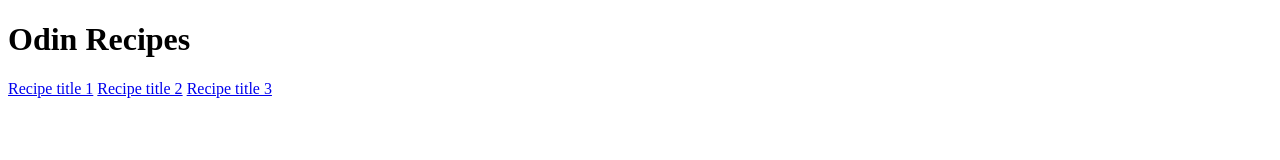
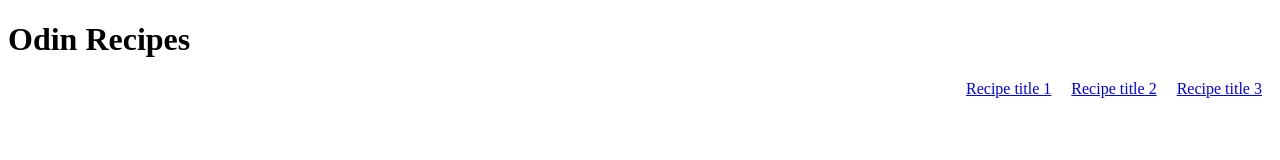
Before and after one commit to Bemnet27/odin-recipes, a plain HTML site: page index.html in a window 1280 px wide. Drawn offline with Linux system fonts and the light colour scheme.

Commit message:
alignment

```diff
--- a/index.html
+++ b/index.html
@@ -4,11 +4,16 @@
     <meta charset="UTF-8">
     <meta name="viewport" content="width=device-width, initial-scale=1.0">
     <title>Odin Recipes</title>
+    <link rel="stylesheet" href="styles.css"
 </head>
 <body>
     <h1>Odin Recipes</h1>
-    <a href="./recipes/moussaka.html">Recipe title 1</a>
-    <a href="./recipes/moussaka.html">Recipe title 2</a>
-    <a href="./recipes/moussaka.html">Recipe title 3</a>
+<div id="container">
+    <div id="item">
+        <a href="./recipes/moussaka.html">Recipe title 1</a>
+        <a href="./recipes/moussaka.html">Recipe title 2</a>
+        <a href="./recipes/moussaka.html">Recipe title 3</a>
+    </div>
+</div>
 </body>
 </html>
--- /dev/null
+++ b/styles.css
@@ -0,0 +1,10 @@
+#container{
+    display: flex;
+    justify-content: flex-end;
+}
+
+#item{
+    width: 25%;
+    display: flex;
+    justify-content: space-around;
+}
```
Also changed, not shown: recipes/moussaka.html (+7 -0 lines), recipes/style.css (+9 -0 lines), recipes/best-moussaka-recipe.jpg (added).
